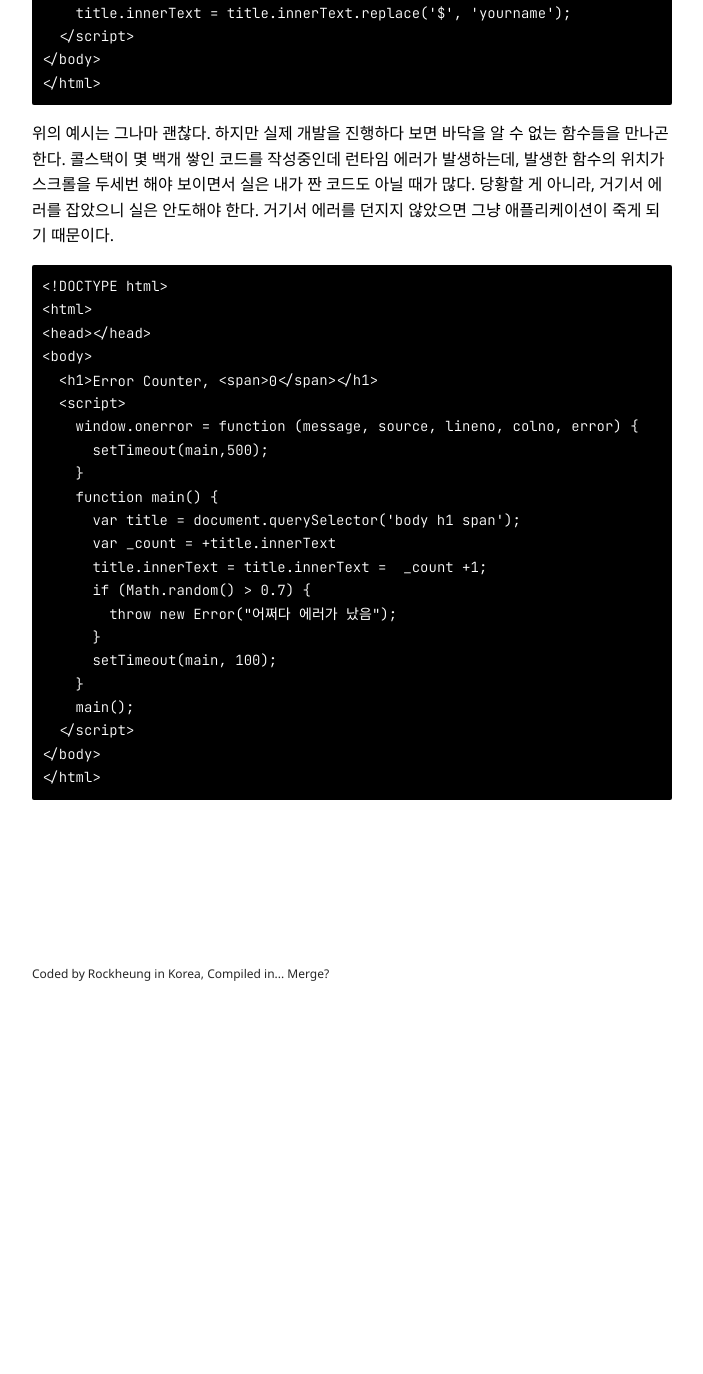
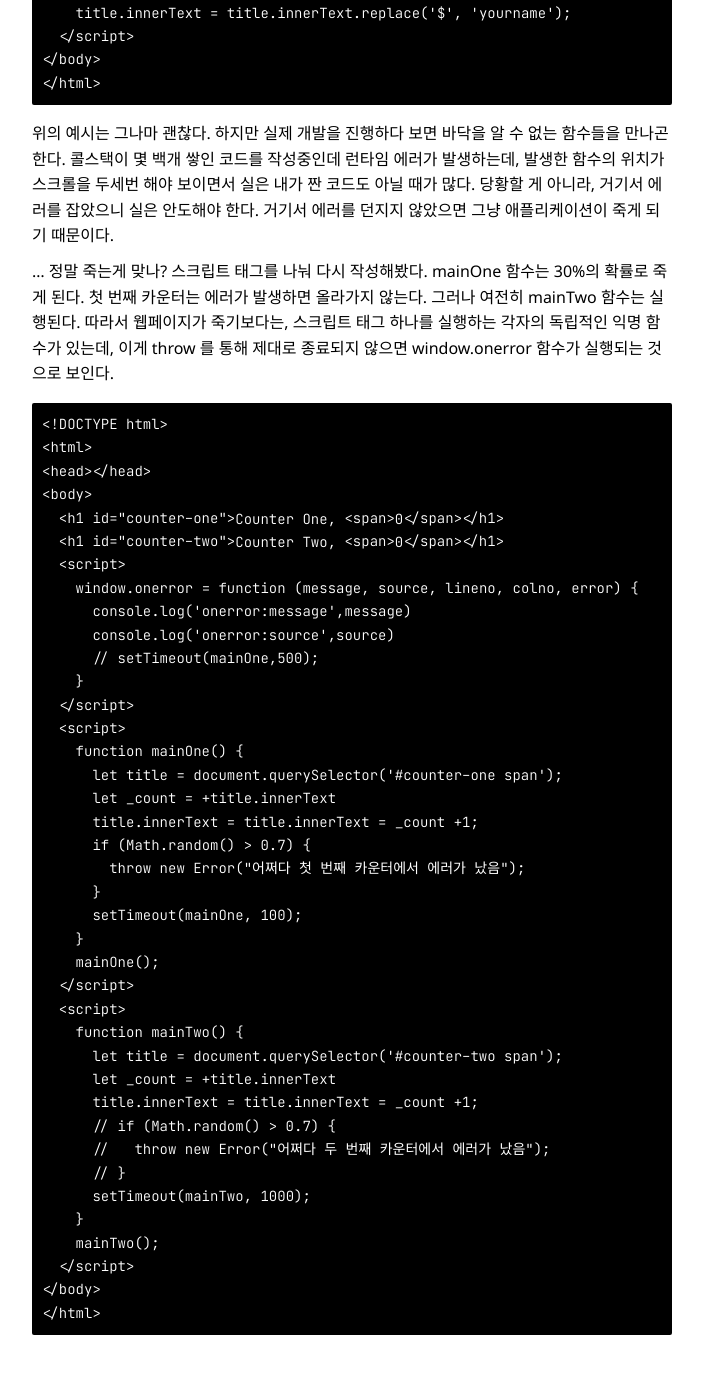
Before and after one commit to Rockheung/rockheung.github.io, a Jekyll site: the page built from _posts/2020-10-19-모던-JavaScript-튜토리얼-에러-핸들링.markdown, in a window 1280 px wide and 1400 px high, scrolled down 4375 px. Shown: the top 1374 px of the window, without its empty margins (288-991 px from the left). Built offline with Jekyll 4.4.1, drawn with Linux system fonts in a browser that asks for light colours; some web fonts are replaced; before the commit the page ends 5400 px from its top, so only the background shows below that.

Commit message:
window.onerror 실험

````diff
--- a/_posts/2020-10-19-모던-JavaScript-튜토리얼-에러-핸들링.markdown
+++ b/_posts/2020-10-19-모던-JavaScript-튜토리얼-에러-핸들링.markdown
@@ -201,27 +201,46 @@ testMissingScriptError();
 위의 예시는 그나마 괜찮다. 하지만 실제 개발을 진행하다 보면 바닥을 알 수 없는 함수들을 만나곤 한다. 콜스택이 몇 백개 쌓인 코드를 작성중인데 런타임 에러가 발생하는데, 발생한 함수의 위치가 스크롤을 두세번 해야 보이면서 실은 내가 짠 코드도 아닐 때가 많다. 당황할 게 아니라, 거기서 에러를 잡았으니 실은 안도해야 한다. 거기서 에러를 던지지 않았으면 그냥 애플리케이션이 죽게 되기 때문이다.
 
 
+... 정말 죽는게 맞나? 스크립트 태그를 나눠 다시 작성해봤다.
+mainOne 함수는 30%의 확률로 죽게 된다. 첫 번째 카운터는 에러가 발생하면 올라가지 않는다. 그러나 여전히 mainTwo 함수는 실행된다. 따라서 웹페이지가 죽기보다는, 스크립트 태그 하나를 실행하는 각자의 독립적인 익명 함수가 있는데, 이게 throw 를 통해 제대로 종료되지 않으면 window.onerror 함수가 실행되는 것으로 보인다.
 
 ```html
 <!DOCTYPE html>
 <html>
 <head></head>
 <body>
-  <h1>Error Counter, <span>0</span></h1>
+  <h1 id="counter-one">Counter One, <span>0</span></h1>
+  <h1 id="counter-two">Counter Two, <span>0</span></h1>
   <script>
     window.onerror = function (message, source, lineno, colno, error) {
-      setTimeout(main,500);
+      console.log('onerror:message',message)
+      console.log('onerror:source',source)
+      // setTimeout(mainOne,500);
     }
-    function main() {
-      var title = document.querySelector('body h1 span');
-      var _count = +title.innerText
-      title.innerText = title.innerText =  _count +1;
+  </script>
+  <script>
+    function mainOne() {
+      let title = document.querySelector('#counter-one span');
+      let _count = +title.innerText
+      title.innerText = title.innerText = _count +1;
       if (Math.random() > 0.7) {
-        throw new Error("어쩌다 에러가 났음");
+        throw new Error("어쩌다 첫 번째 카운터에서 에러가 났음");
       }
-      setTimeout(main, 100);
+      setTimeout(mainOne, 100);
     }
-    main();
+    mainOne();
+  </script>
+  <script>
+    function mainTwo() {
+      let title = document.querySelector('#counter-two span');
+      let _count = +title.innerText
+      title.innerText = title.innerText = _count +1;
+      // if (Math.random() > 0.7) {
+      //   throw new Error("어쩌다 두 번째 카운터에서 에러가 났음");
+      // }
+      setTimeout(mainTwo, 1000);
+    }
+    mainTwo();
   </script>
 </body>
 </html>
````
